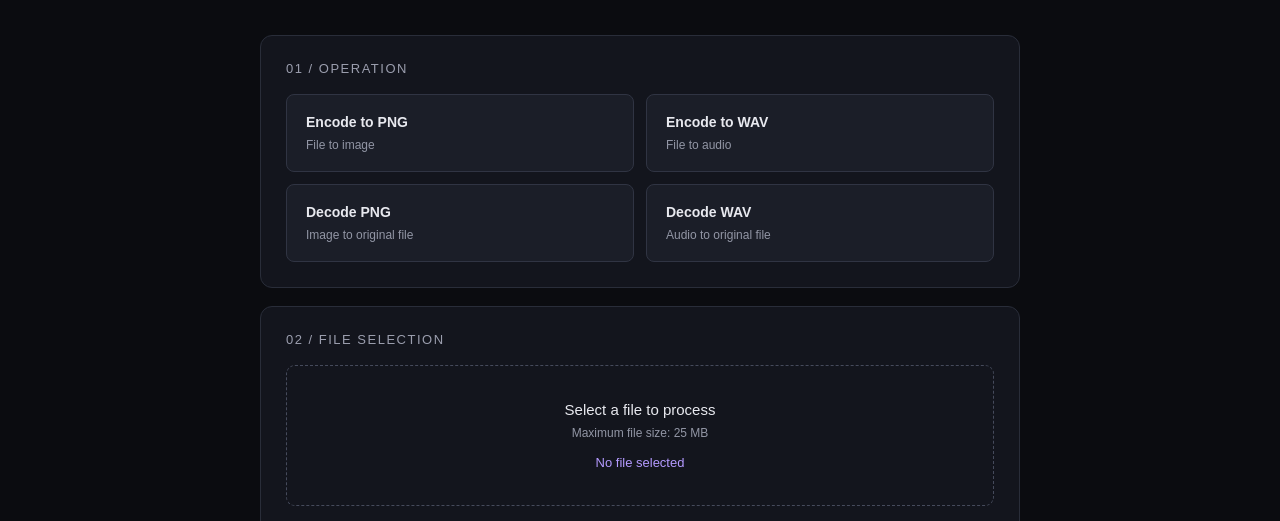
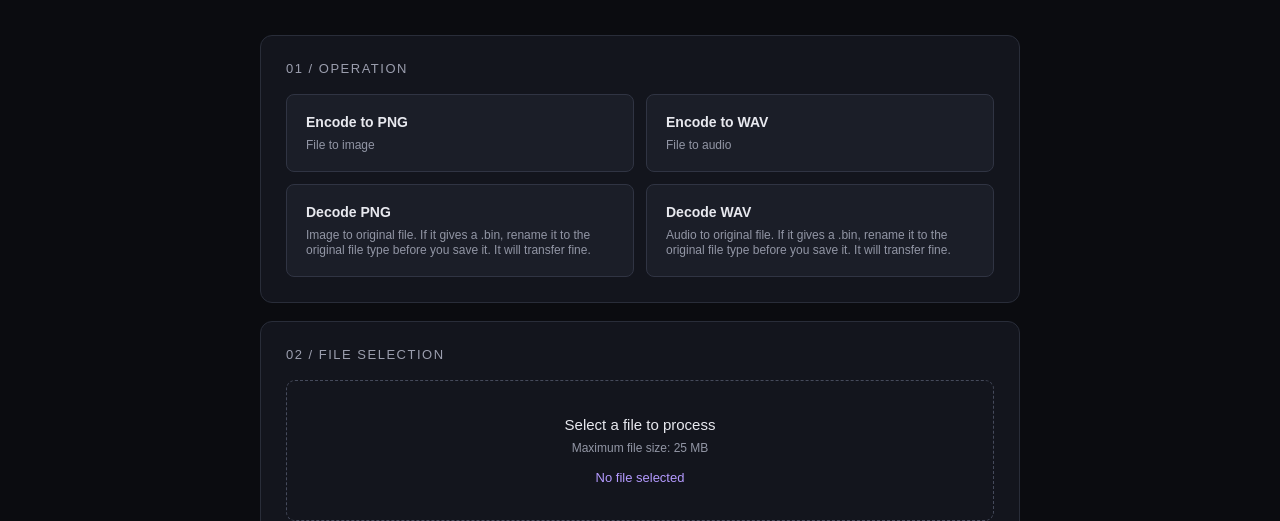
Before and after one commit to TheRealMythDeveloper/Files, a plain HTML site: page index.html in a window 1280 px wide. Shown: the part 239-760 px from the top of the page. Drawn offline with Linux system fonts and the light colour scheme.

Commit message:
Add warning

```diff
--- a/index.html
+++ b/index.html
@@ -246,12 +246,12 @@
 
             <button type="button" class="operation" data-operation="decode/png">
                 <strong>Decode PNG</strong>
-                <span>Image to original file</span>
+                <span>Image to original file. If it gives a .bin, rename it to the original file type before you save it. It will transfer fine.</span>
             </button>
 
             <button type="button" class="operation" data-operation="decode/wav">
                 <strong>Decode WAV</strong>
-                <span>Audio to original file</span>
+                <span>Audio to original file. If it gives a .bin, rename it to the original file type before you save it. It will transfer fine.</span>
             </button>
         </div>
     </section>
```
